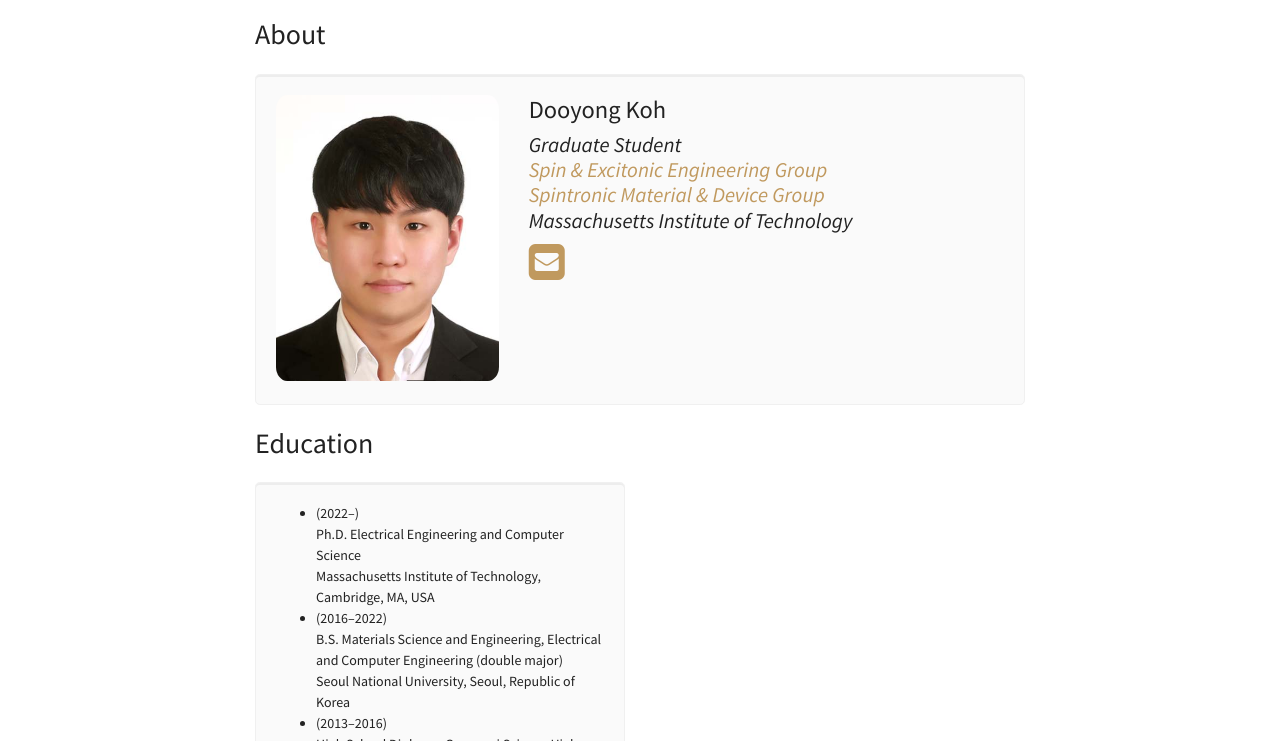
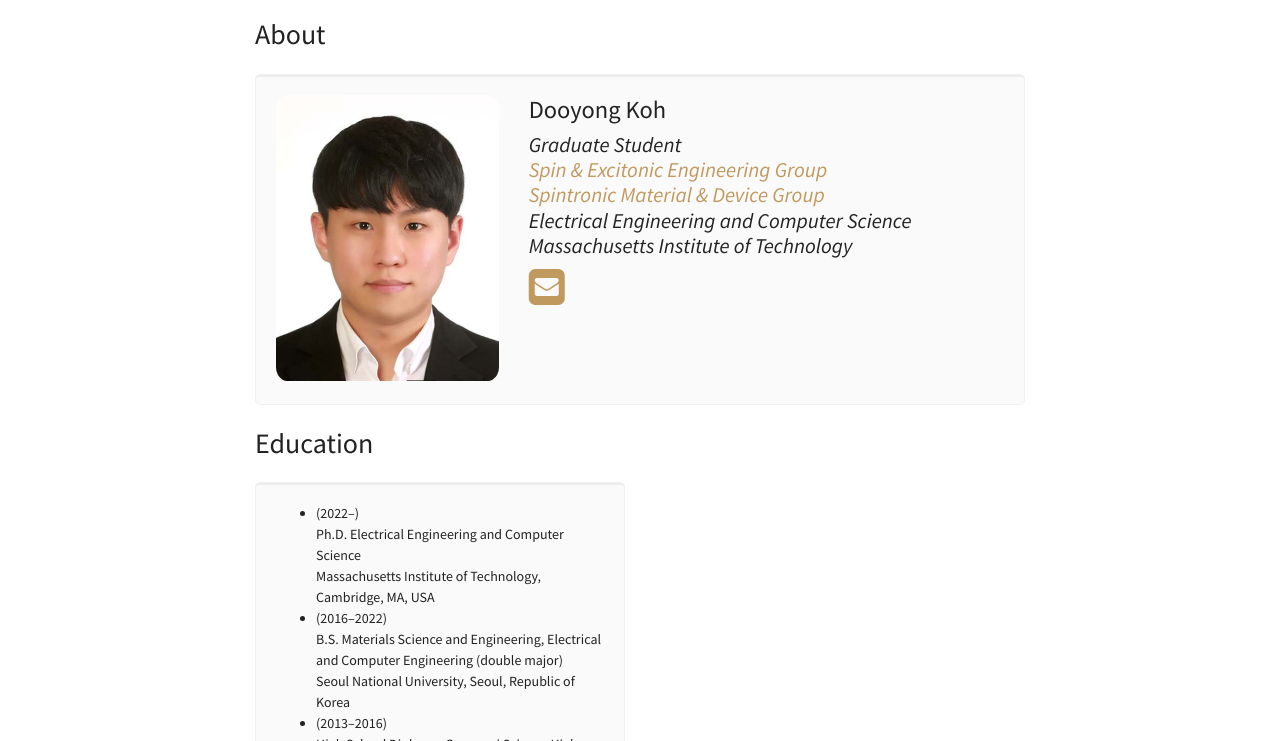
Before and after one commit to dooyong-koh/dooyong-koh.github.io, a plain HTML site: page about/index.html in a window 1280 px wide. Shown: the part 59-800 px from the top of the page. Drawn offline with Linux system fonts and the light colour scheme; some icons are missing.

Commit message:
Update index.html

```diff
--- a/about/index.html
+++ b/about/index.html
@@ -94,7 +94,7 @@ height="0" width="0" style="display:none;visibility:hidden"></iframe></noscript>
     </div>
     <div class="col-sm-8">
       <h3>Dooyong Koh</h3>
-      <h4><i><i>Graduate Student</i><br /> <a href="https://www.rle.mit.edu/seegroup/" target="_blank">Spin & Excitonic Engineering Group</a> <br/><a href="https://www.rle.mit.edu/spintronics/" target="_blank">Spintronic Material & Device Group</a> <br />Massachusetts Institute of Technology</i></h4>
+      <h4><i><i>Graduate Student</i><br /> <a href="https://www.rle.mit.edu/seegroup/" target="_blank">Spin & Excitonic Engineering Group</a> <br/><a href="https://www.rle.mit.edu/spintronics/" target="_blank">Spintronic Material & Device Group</a> <br />Electrical Engineering and Computer Science <br />Massachusetts Institute of Technology</i></h4>
       <p><a href="mailto:dooyong@mit.edu" target="_blank"><i class="fa fa-envelope-square fa-3x"></i></a>
    <a href="https://drive.google.com/file/d/1PKK3GeTFb01tuZSUopzAvrZc-tRK3bwT/view?usp=sharing" target="_blank"><i class="ai ai-cv-square ai-3x"></i></a>
 <!--
```
